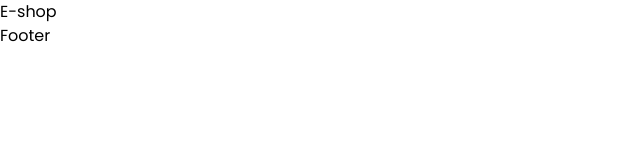
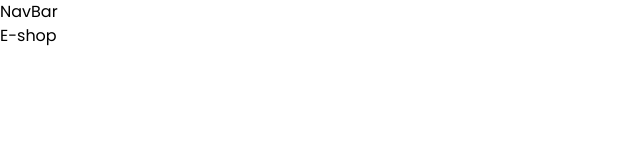
Before and after one commit to Alek30k/E-shop, a Next.js app: page / in a window 1280 px wide. Shown: the top 160 px of the page, without its empty margins (0-640 px from the left). Built offline with nearby package versions, Linux system fonts and the light colour scheme.

Commit message:
add flex-grow

```diff
--- a/app/layout.tsx
+++ b/app/layout.tsx
@@ -19,11 +19,11 @@ export default function RootLayout({
   return (
     <html lang="en">
       <body className={poppins.className}>
-        <main>
-          {/* <NavBar /> */}
-          {children}
+        <div className="flex flex-col min-h-screen">
+          <NavBar />
+          <main className="flex-grow">{children}</main>
           <Footer />
-        </main>
+        </div>
       </body>
     </html>
   );
--- a/app/page.tsx
+++ b/app/page.tsx
@@ -1,3 +1,3 @@
 export default function Home() {
-  return <main>E-shop</main>;
+  return <div>E-shop</div>;
 }
```
